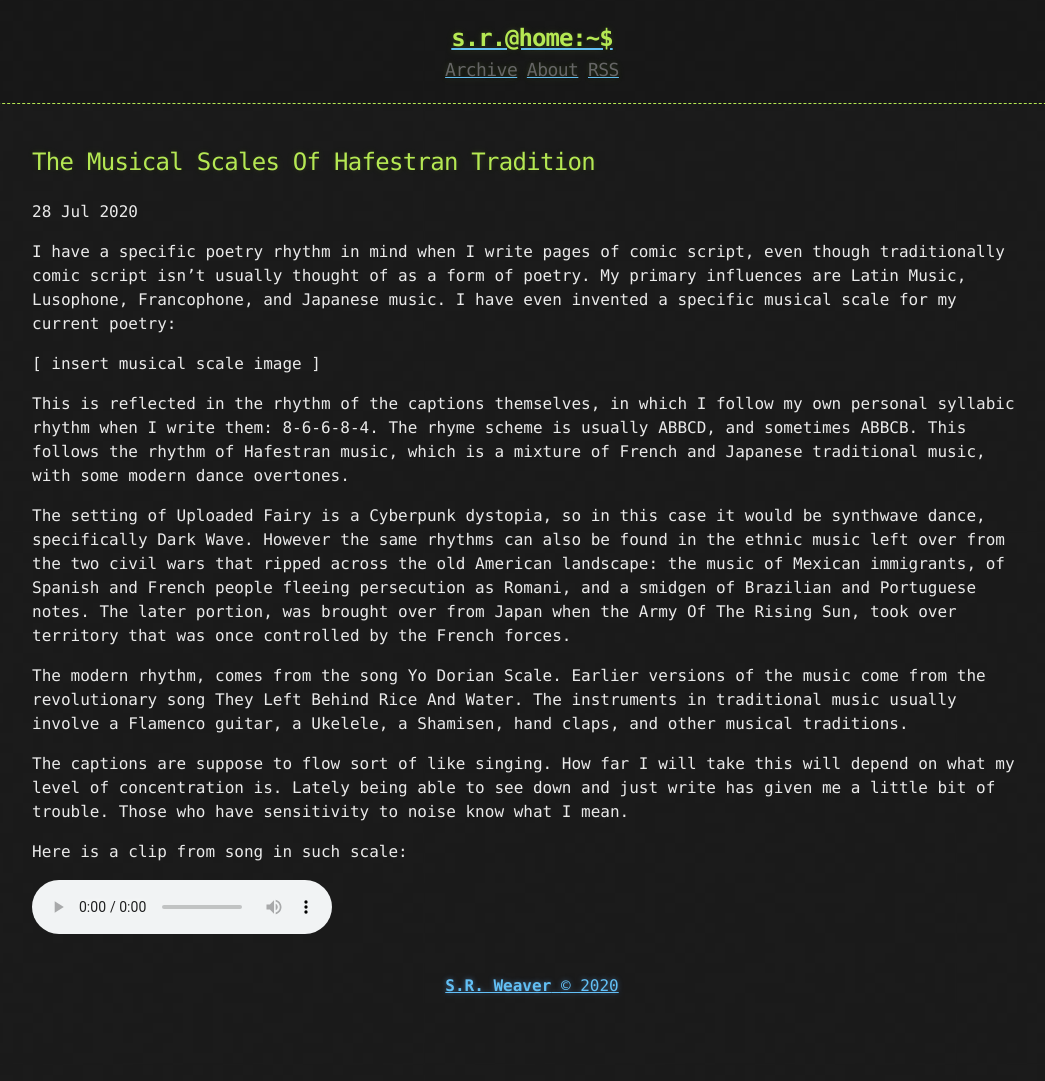
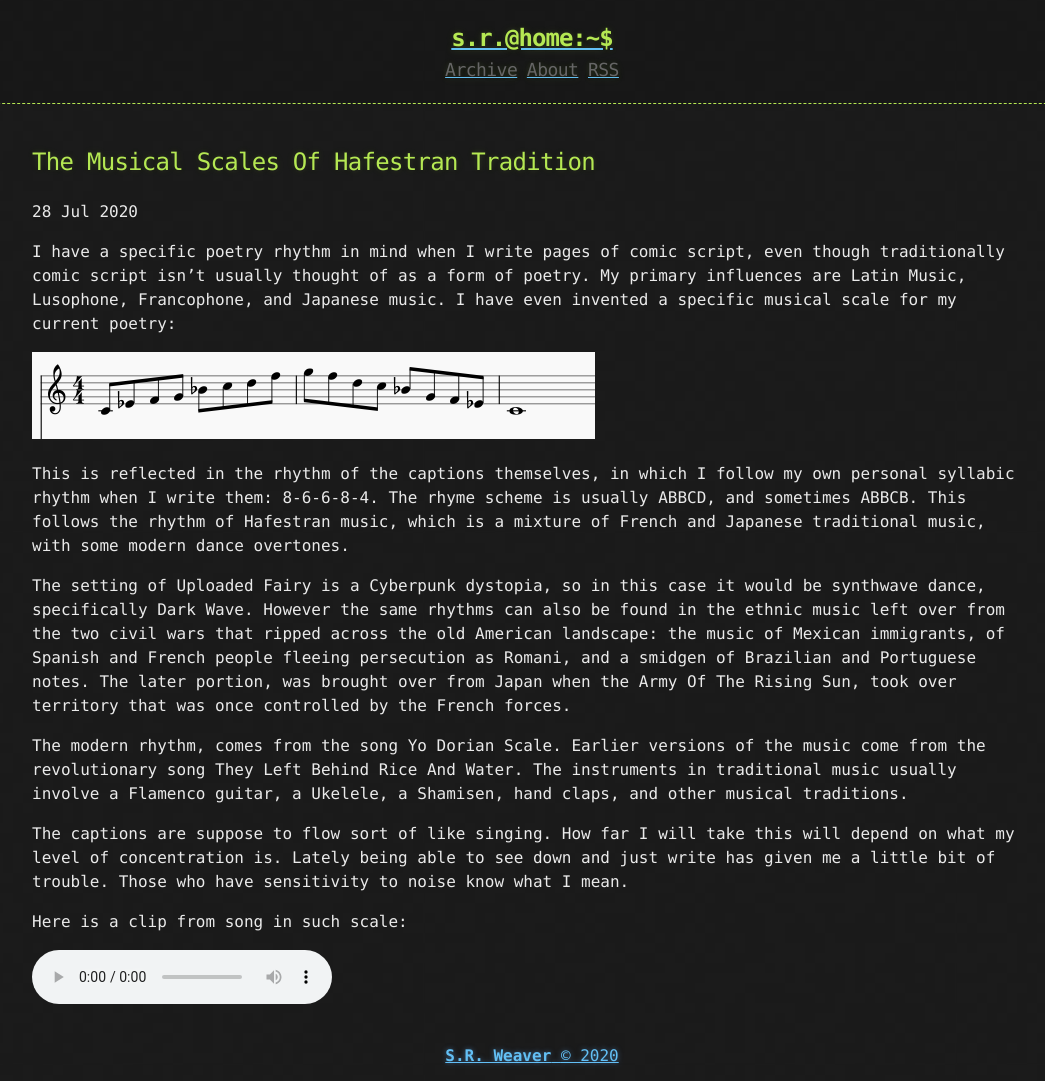
Before and after one commit to LWFlouisa/WeaverBlog, a Jekyll site: the page built from _posts/2020-07-28-themusicalscalesofhafestrantradtion.md, in a window 1280 px wide. Shown: the whole page, without its empty margins (108-1153 px from the left). Built offline with Jekyll 4.4.1, drawn with Linux system fonts in a browser that asks for light colours; before the commit the page ends 1011 px from its top, so only the background shows below that.

Commit message:
Update 2020-07-28-themusicalscalesofhafestrantradtion.md

```diff
--- a/_posts/2020-07-28-themusicalscalesofhafestrantradtion.md
+++ b/_posts/2020-07-28-themusicalscalesofhafestrantradtion.md
@@ -4,7 +4,7 @@ published: true
 ---
 I have a specific poetry rhythm in mind when I write pages of comic script, even though traditionally comic script isn’t usually thought of as a form of poetry. My primary influences are Latin Music, Lusophone, Francophone, and Japanese music. I have even invented a specific musical scale for my current poetry:
 
-[ insert musical scale image ]
+![scale](https://github.com/LWFlouisa/WeaverBlog/blob/master/images/yodorianmode.png?raw=true)
 
 This is reflected in the rhythm of the captions themselves, in which I follow my own personal syllabic rhythm when I write them: 8-6-6-8-4. The rhyme scheme is usually ABBCD, and sometimes ABBCB. This follows the rhythm of Hafestran music, which is a mixture of French and Japanese traditional music, with some modern dance overtones.
 
```
